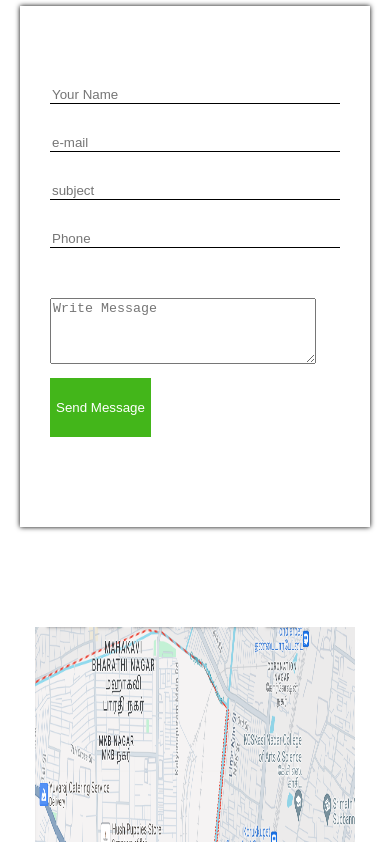
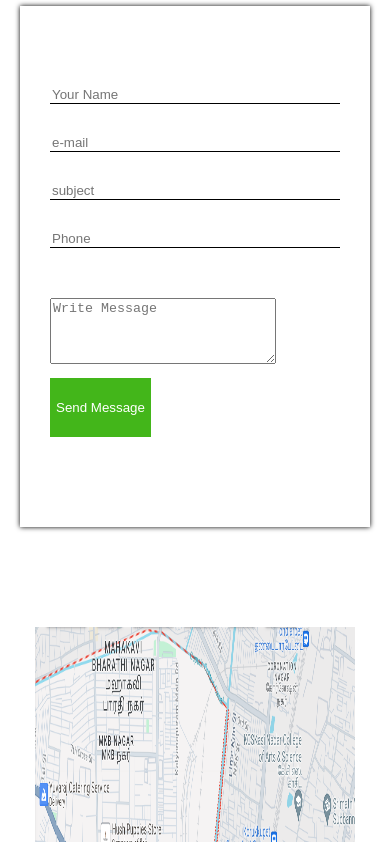
Before and after one commit to Alaudhin936/Portfolio-OG, a React (Create React App) app: page / in a window 390 px wide. Shown: the part 6384-7226 px from the top of the page. Built offline with nearby package versions, Linux system fonts and the light colour scheme.

Commit message:
Update Portfolio.css

```diff
--- a/src/Components/Portfolio.css
+++ b/src/Components/Portfolio.css
@@ -623,7 +623,7 @@ justify-content: center;
     background-size: 90em;
   }
   textarea{
-    width: 260px;
+    width: 220px;
   }
   .home-body {
     height: 95vh;
```
